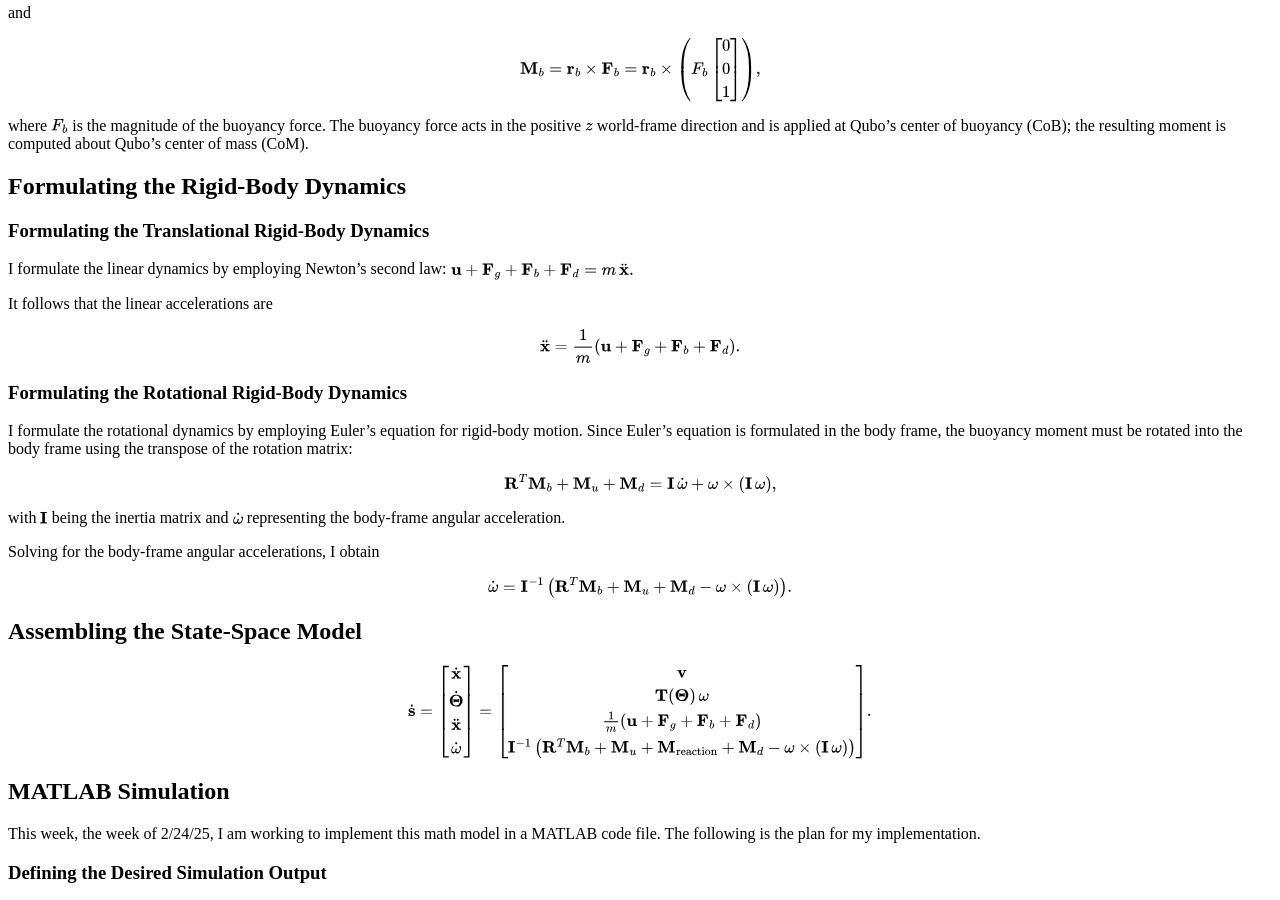
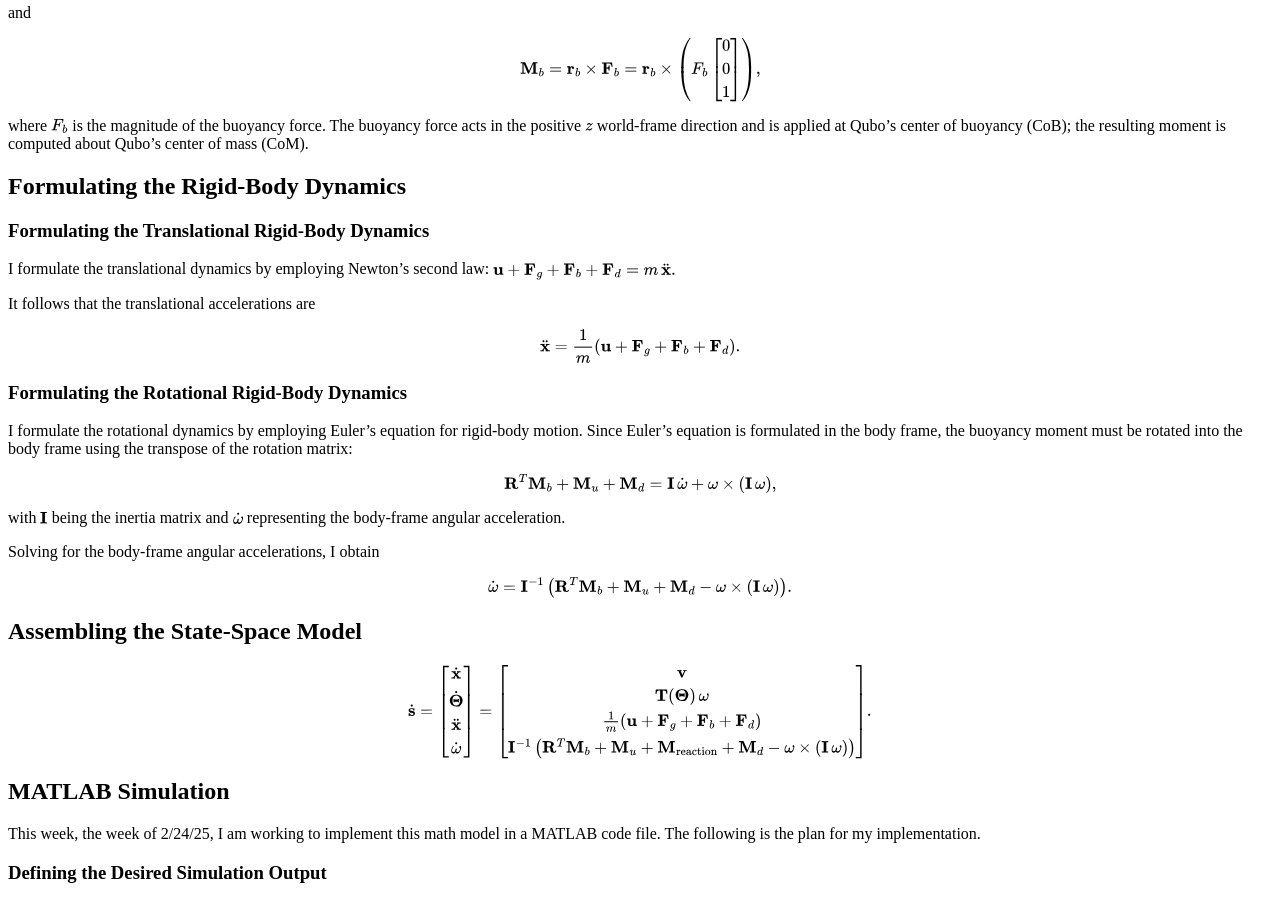
Before and after one commit to ronen-aniti-projects/Qubo-6DOF-Dynamics-Model, a Jekyll site: the page built from index.md, in a window 1280 px wide and 900 px high, scrolled down 3265 px. Built offline with Jekyll 4.4.1, drawn with Linux system fonts in a browser that asks for light colours.

Commit message:
Fixing typos

```diff
--- a/index.md
+++ b/index.md
@@ -206,12 +206,12 @@ where $F_b$ is the magnitude of the buoyancy force. The buoyancy force acts in t
 
 
 ### Formulating the Translational Rigid-Body Dynamics
-I formulate the linear dynamics by employing Newton's second law:
+I formulate the translational dynamics by employing Newton's second law:
 $$
 \mathbf{u} + \mathbf{F}_g + \mathbf{F}_b + \mathbf{F}_d = m\,\ddot{\mathbf{x}}.
 $$
 
-It follows that the linear accelerations are
+It follows that the translational accelerations are
 
 $$
 \ddot{\mathbf{x}} = \frac{1}{m}\left( \mathbf{u} + \mathbf{F}_g + \mathbf{F}_b + \mathbf{F}_d \right).
```
Also changed, not shown: 1 other file.
